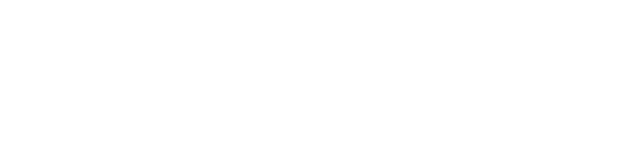
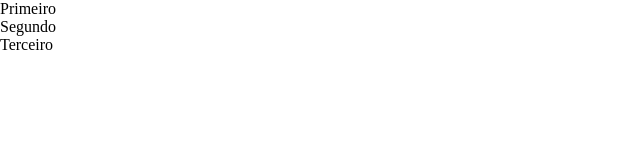
Before and after one commit to marcobrunodev/pare-de-chutar-e-aprenda-as-propriedades-CSS-de-alinhamento, a plain HTML site: page index.html in a window 1280 px wide. Shown: the whole page, without its empty margins (0-640 px from the left). Drawn offline with Linux system fonts and the light colour scheme.

Commit message:
[displayInlineBlock] Criado a lista nao ordenado que vou utilizar de exemplo

```diff
--- a/index.html
+++ b/index.html
@@ -11,6 +11,10 @@
     <link rel="stylesheet" href="css/reset.css">
 </head>
 <body>
-
+    <ul class="example">
+        <li class="example-item example-item_first">Primeiro</li>
+        <li class="example-item example-item_second">Segundo</li>
+        <li class="example-item example-item_third">Terceiro</li>
+    </ul>
 </body>
 </html>
```
